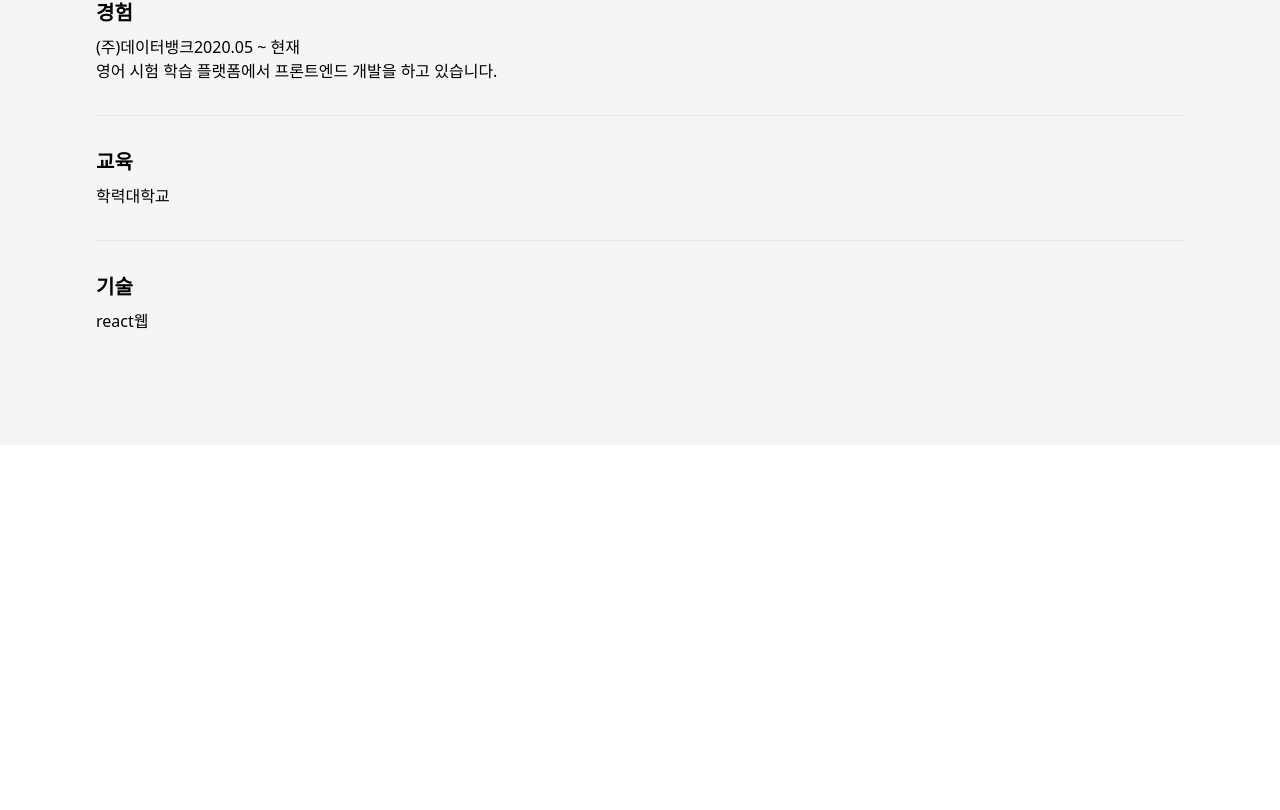
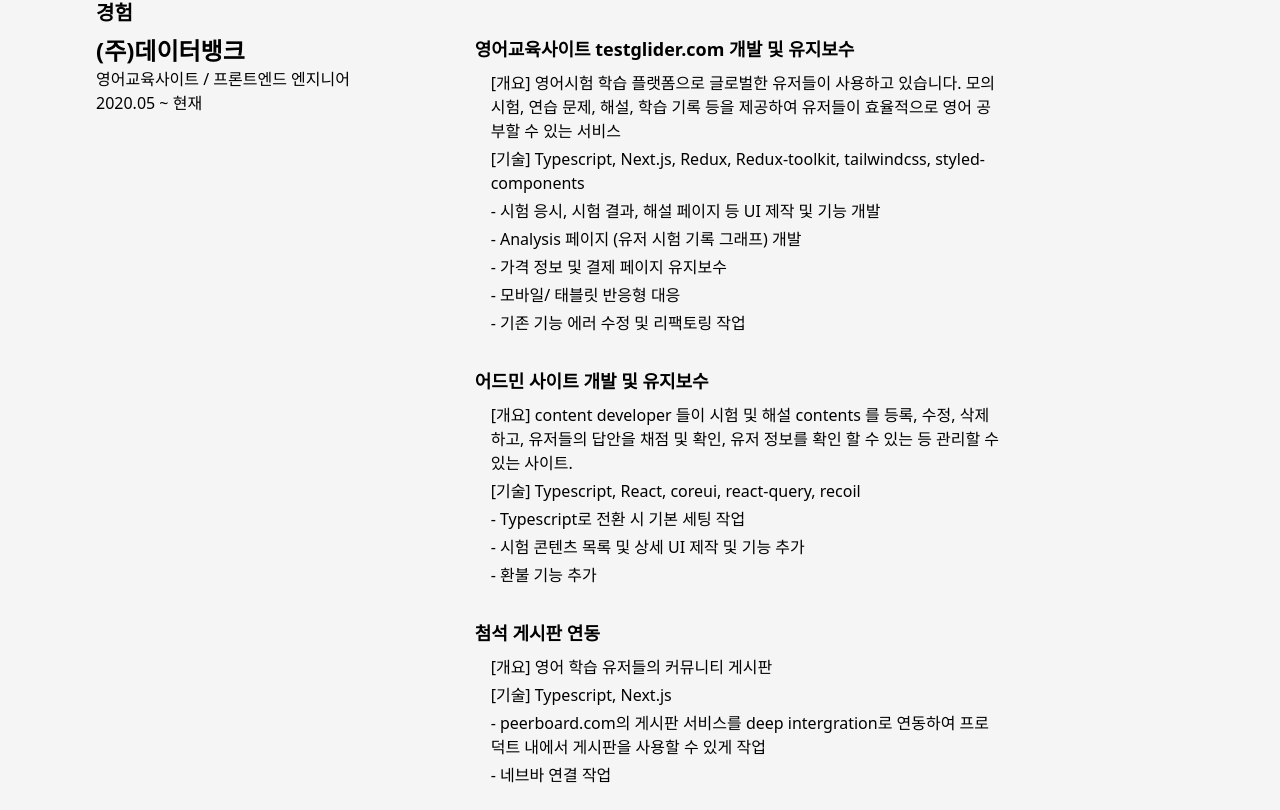
Before and after one commit to ginsum/new-blog, a React (Create React App) app: page /resume in a window 1280 px wide. Shown: the part 330-1140 px from the top of the page. Before the commit the page ends 800 px from the top, so only its background shows below. Built offline with nearby package versions, Linux system fonts and the light colour scheme; a small style sheet from the web is missing.

Commit message:
add date for list

```diff
--- /dev/null
+++ b/src/data/resume.ts
@@ -0,0 +1,58 @@
+export const introduction = {
+    title: "프론트엔드 엔지니어 정혜경입니다.",
+    description: "3년차 프론트엔드 엔지니어입니다. 협업으로 프로젝트를 완성시켜나가는 일을 좋아합니다. 사용자가 사용하는데 편리하고 합리적인 화면을 만드는 것이 좋습니다."
+}
+
+export const contact = [
+    {label: "연락처", text: "010-0000-0000"},
+    {label: "이메일", text: "immime12697@gmail.com"},
+]
+
+export const experience = {
+    company: "(주)데이터뱅크",
+    date: "2020.05 ~ 현재",
+    description: "영어교육사이트 / 프론트엔드 엔지니어",
+    detail : [
+        {
+            title: "영어교육사이트 testglider.com 개발 및 유지보수",
+            content: [
+                "[개요] 영어시험 학습 플랫폼으로 글로벌한 유저들이 사용하고 있습니다. 모의시험, 연습 문제, 해설, 학습 기록 등을 제공하여 유저들이 효율적으로 영어 공부할 수 있는 서비스",
+                "[기술] Typescript, Next.js, Redux, Redux-toolkit, tailwindcss, styled-components",
+                "- 시험 응시, 시험 결과, 해설 페이지 등 UI 제작 및 기능 개발",
+                "- Analysis 페이지 (유저 시험 기록 그래프) 개발",
+                "- 가격 정보 및 결제 페이지 유지보수",
+                "- 모바일/ 태블릿 반응형 대응",
+                "- 기존 기능 에러 수정 및 리팩토링 작업"
+            ]
+
+        },
+        {
+            title: "어드민 사이트 개발 및 유지보수",
+            content: [
+                "[개요] content developer 들이 시험 및 해설 contents 를 등록, 수정, 삭제하고, 유저들의 답안을 채점 및 확인, 유저 정보를 확인 할 수 있는 등 관리할 수 있는 사이트.",
+                "[기술] Typescript, React, coreui, react-query, recoil",
+                "- Typescript로 전환 시 기본 세팅 작업",
+                "- 시험 콘텐츠 목록 및 상세 UI 제작 및 기능 추가",
+                "- 환불 기능 추가"
+            ]
+        },
+        {
+            title: "첨석 게시판 연동",
+            content: [
+                "[개요] 영어 학습 유저들의 커뮤니티 게시판",
+                "[기술] Typescript, Next.js",
+                " - peerboard.com의 게시판 서비스를 deep intergration로 연동하여 프로덕트 내에서 게시판을 사용할 수 있게 작업",
+                " - 네브바 연결 작업"
+            ]
+        },
+        {
+            title: "STT 테스팅 데모 사이트 개발",
+            content: [
+                "[개요] Speach to Text 기능을 확인해볼수 있는 사이트, 음성을 녹음하거나 음원을 업로드해 stt 결과를 확인할 수 있는 페이지",
+                "[기술] Typescript, React, tailwindcss",
+                "- 기본 환경 세팅",
+                "- 음성 레코딩 기능 및 파일 업로드 UI 제작 및 기능 추가"
+            ]
+        },
+    ]
+}
--- a/src/page/blog/list.tsx
+++ b/src/page/blog/list.tsx
@@ -1,5 +1,5 @@
 import ListCard from "../../components/ListCard";
-import { list } from "../../mockData";
+import { list } from "../../data/mockData";
 
 const BlogList = () => (
   <div className="flex flex-col container mx-auto w-2/5 py-20 justify-center">
--- a/src/page/resume.tsx
+++ b/src/page/resume.tsx
@@ -1,35 +1,47 @@
+import { introduction, contact, experience } from "../data/resume";
+
 const Resume = () => {
   return (
     <div className="flex flex-col container mx-auto px-24 py-20 justify-center">
       <div className="text-3xl font-bold mb-8">기술 이력서</div>
       <div className="mb-4">
-        <div className="text-xl font-bold mb-2">
-          프론트엔드 엔지니어 정혜경입니다.
-        </div>
-        <div>
-          3년차 프론트엔드 엔지니어입니다. 협업으로 프로젝트를 완성시켜나가는
-          일을 좋아합니다. 사용자가 사용하는데 편리하고 합리적인 화면을 만드는
-          것이 좋습니다.
-        </div>
+        <div className="text-xl font-bold mb-2">{introduction.title}</div>
+        <div>{introduction.description}</div>
       </div>
 
       <div className="mb-8 text-sm">
-        <div>
-          <span className="mr-4">연락처</span>
-          <span>010-0000-0000</span>
-        </div>
-        <div>
-          <span className="mr-4">이메일</span>
-          <span>immime12697@gmail.com</span>
-        </div>
+        {contact.map(({ label, text }) => (
+          <div>
+            <span className="mr-4">{label}</span>
+            <span>{text}</span>
+          </div>
+        ))}
       </div>
 
       <hr />
       <div className="my-8">
         <div className="text-xl font-bold mb-2">경험</div>
-        <span>(주)데이터뱅크</span>
-        <span>2020.05 ~ 현재</span>
-        <div>영어 시험 학습 플랫폼에서 프론트엔드 개발을 하고 있습니다.</div>
+        <div className="flex">
+          <div className="flex flex-col w-1/3 mb-8">
+            <span className="text-2xl font-bold mr-2">
+              {experience.company}
+            </span>
+            <span className="">{experience.description}</span>
+            <span>{experience.date}</span>
+          </div>
+          <div className="w-1/2">
+            {experience.detail.map(({ title, content }) => (
+              <div className="mb-8 ml-4">
+                <div className="text-lg font-semibold mb-2">{title}</div>
+                <div className="text-base ml-4">
+                  {content.map((el: string) => (
+                    <div className="mb-1">{el}</div>
+                  ))}
+                </div>
+              </div>
+            ))}
+          </div>
+        </div>
       </div>
       <hr />
 
```
Also changed, not shown: src/data/mockData.ts (renamed from src/mockData.ts).
